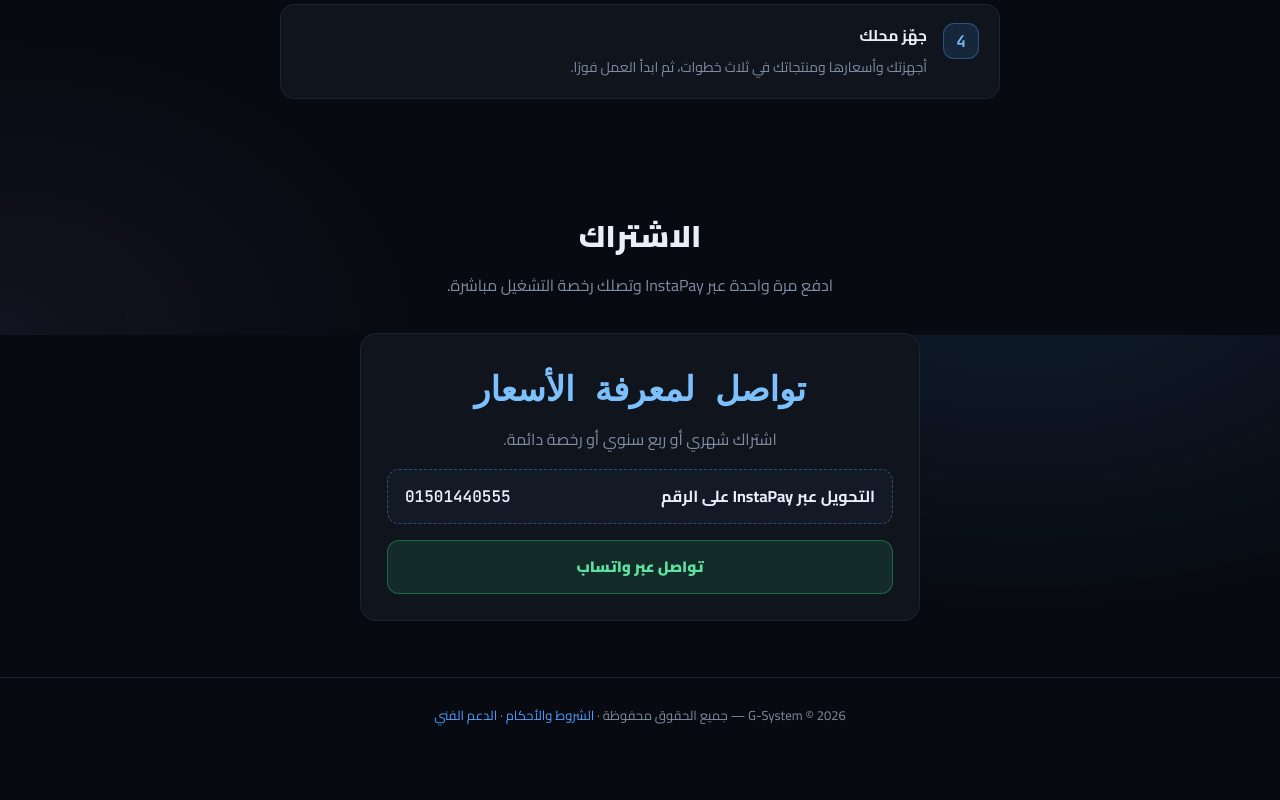
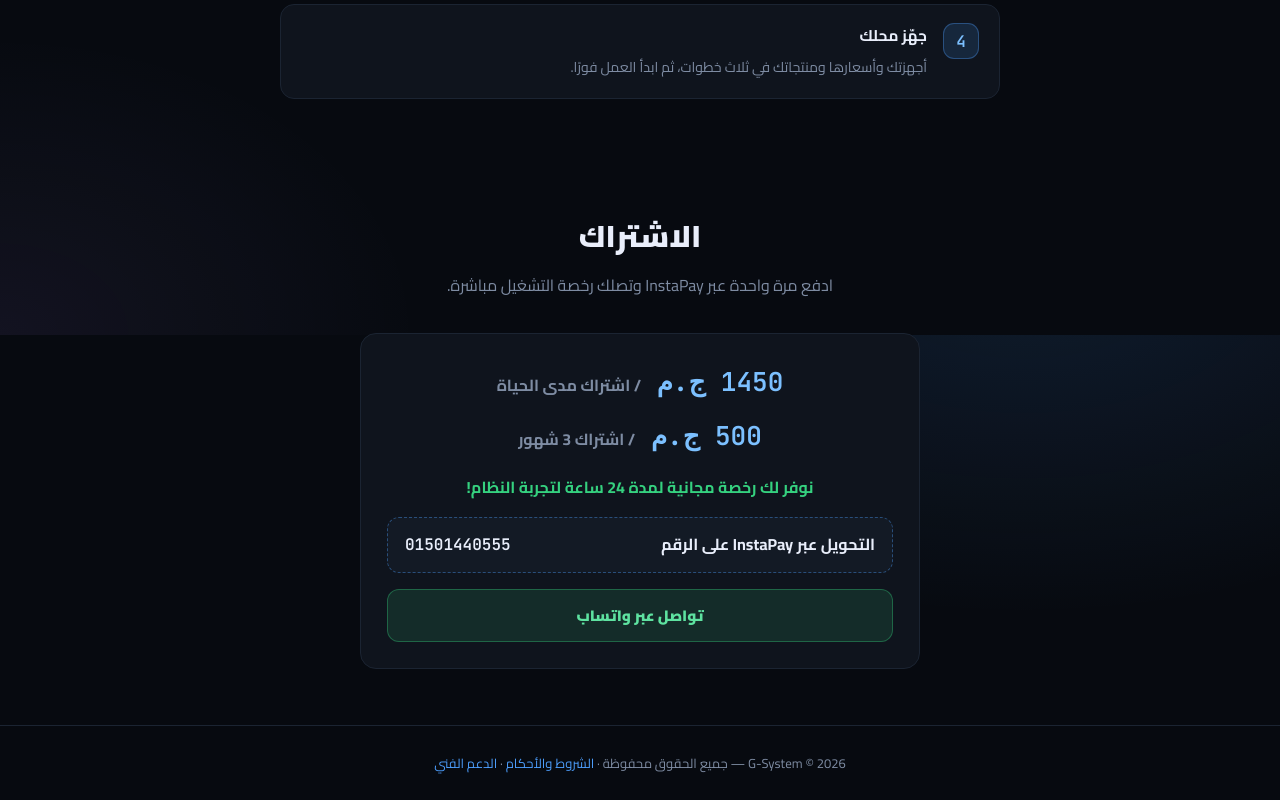
Before and after one commit to GalalDevelopment/Galal-Development, a plain HTML site: page index.html in a window 1280 px wide. Shown: the part 2065-2865 px from the top of the page. Before the commit the page ends 2817 px from the top, so only its background shows below. Drawn offline with Linux system fonts and the light colour scheme.

Commit message:
Update index.html

```diff
--- a/index.html
+++ b/index.html
@@ -151,8 +151,9 @@ footer{border-top:1px solid var(--line);padding:26px 0;text-align:center;color:v
     <p class="sub">ادفع مرة واحدة عبر InstaPay وتصلك رخصة التشغيل مباشرة.</p>
     <div class="price">
       <div class="box">
-        <div class="num">تواصل لمعرفة الأسعار</div>
-        <p style="color:var(--muted);margin:8px 0 0">اشتراك شهري أو ربع سنوي أو رخصة دائمة.</p>
+        <div class="num" style="font-size: 26px;">1450 ج.م <span style="font-size: 16px; color: var(--muted); font-family: var(--f); font-weight: 700;">/ اشتراك مدى الحياة</span></div>
+        <div class="num" style="font-size: 26px; margin-top: 10px;">500 ج.م <span style="font-size: 16px; color: var(--muted); font-family: var(--f); font-weight: 700;">/ اشتراك 3 شهور</span></div>
+        <p style="color:var(--green); font-weight:700; margin:16px 0 16px">نوفر لك رخصة مجانية لمدة 24 ساعة لتجربة النظام!</p>
         <div class="pay"><span>التحويل عبر InstaPay على الرقم</span><b>01501440555</b></div>
         <a class="btn wa" style="width:100%;margin-top:16px" href="https://wa.me/201501440555?text=%D8%A7%D9%84%D8%B3%D9%84%D8%A7%D9%85%20%D8%B9%D9%84%D9%8A%D9%83%D9%85%D8%8C%20%D8%A3%D8%B1%D8%BA%D8%A8%20%D9%81%D9%8A%20%D8%A7%D9%84%D8%A7%D8%B4%D8%AA%D8%B1%D8%A7%D9%83%20%D9%81%D9%8A%20G-System" target="_blank">تواصل عبر واتساب</a>
       </div>
```
